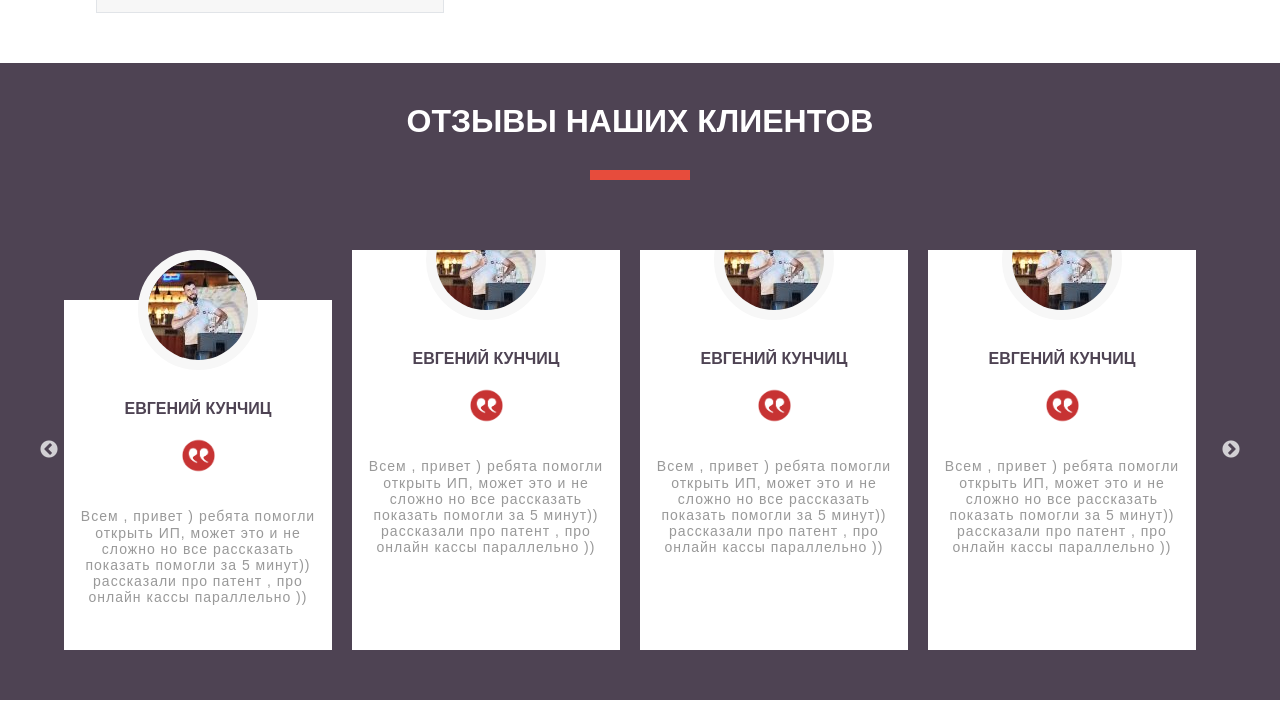
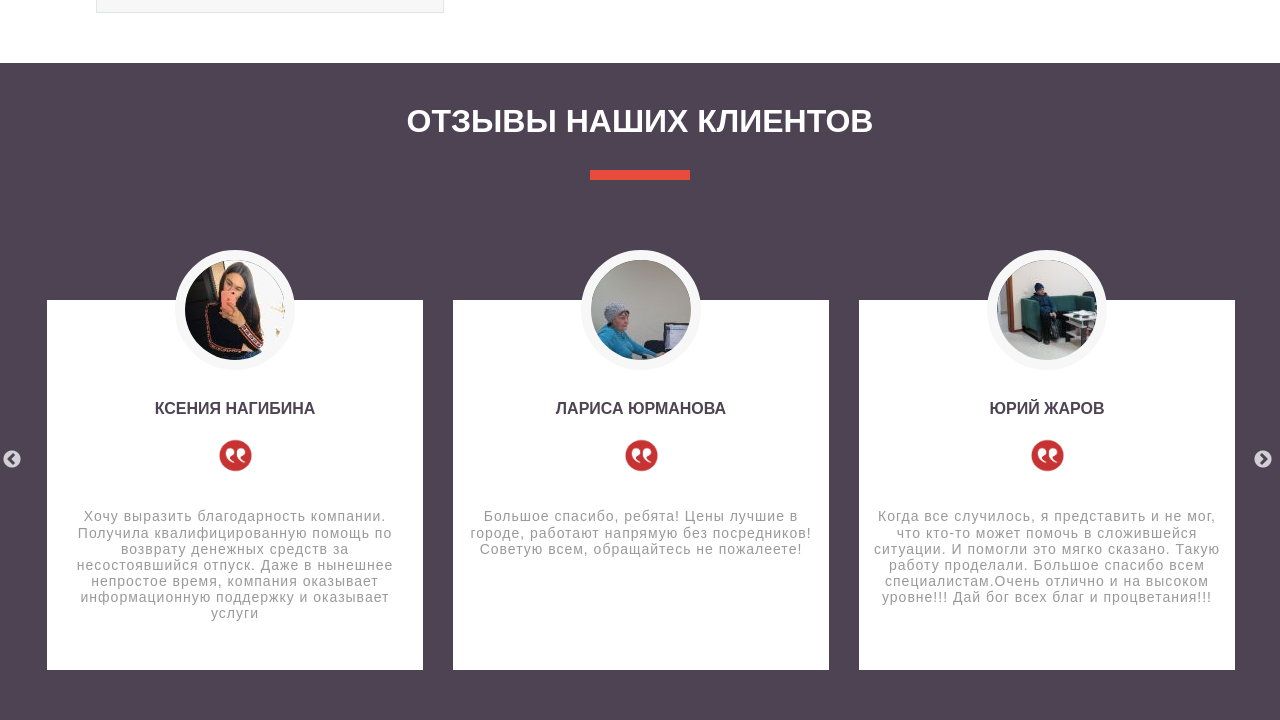
Before and after one commit to Romanenko-Vasilii/FBP, a website: page index.html in a window 1280 px wide. Shown: the part 3004-3724 px from the top of the page. Drawn offline with nearby package versions, Linux system fonts and the light colour scheme.

Commit message:
remake slider

```diff
--- a/index.html
+++ b/index.html
@@ -263,57 +263,61 @@
           </div>
           <!-- /.feetback__card -->
           <div class="feetback__card">
+            <div class="insert"></div>
             <div class="card__avatar">
-            <img src="img/ava/kunchits.jpg" alt="Кунчиц" class="card__pict">
+            <img src="img/ava/romanova.jpg" alt="Романова" class="card__pict">
             </div>
             <!-- /.card__avatar -->
-            <div class="card__name">евгений кунчиц</div>
+            <div class="card__name">ирина романова</div>
             <!-- /.card__name -->
             <img src="img/kov2.png" alt="" class="card__image">
             <div class="card__response">
-              Всем , привет ) ребята помогли открыть ИП, может это и не сложно но все рассказать показать помогли за 5 минут)) рассказали про патент , про онлайн кассы параллельно ))
+              Спасибо огромное команде юристов финансово-правового бюро! Быстро и очень слажено помогли мне избавится от долгов по кредитам! Если бы не Вы, так бы и не решилась на процедуру Банкротства! Дорогие друзья, если читаете мой отзыв - не сомневайтесь! Это команда профессионалов, из 5 ставлю 100!!!! Если решать какие-то проблемы - то только с вами! С уважением, Романова Ирина Владимировна!
             </div>
             <!-- /.card__text -->
           </div>
           <!-- /.feetback__card -->
           <div class="feetback__card">
+            <div class="insert"></div>
             <div class="card__avatar">
-            <img src="img/ava/kunchits.jpg" alt="Кунчиц" class="card__pict">
+            <img src="img/ava/nagibina.jpg" alt="Нагибина" class="card__pict">
             </div>
             <!-- /.card__avatar -->
-            <div class="card__name">евгений кунчиц</div>
+            <div class="card__name">ксения нагибина</div>
             <!-- /.card__name -->
             <img src="img/kov2.png" alt="" class="card__image">
             <div class="card__response">
-              Всем , привет ) ребята помогли открыть ИП, может это и не сложно но все рассказать показать помогли за 5 минут)) рассказали про патент , про онлайн кассы параллельно ))
+              Хочу выразить благодарность компании. Получила квалифицированную помощь по возврату денежных средств за несостоявшийся отпуск. Даже в нынешнее непростое время, компания оказывает информационную поддержку и оказывает услуги
             </div>
             <!-- /.card__text -->
           </div>
           <!-- /.feetback__card -->
           <div class="feetback__card">
+            <div class="insert"></div>
             <div class="card__avatar">
-            <img src="img/ava/kunchits.jpg" alt="Кунчиц" class="card__pict">
+            <img src="img/ava/urmanova.jpg" alt="Юрманова" class="card__pict">
             </div>
             <!-- /.card__avatar -->
-            <div class="card__name">евгений кунчиц</div>
+            <div class="card__name">лариса юрманова</div>
             <!-- /.card__name -->
             <img src="img/kov2.png" alt="" class="card__image">
             <div class="card__response">
-              Всем , привет ) ребята помогли открыть ИП, может это и не сложно но все рассказать показать помогли за 5 минут)) рассказали про патент , про онлайн кассы параллельно ))
+              Большое спасибо, ребята! Цены лучшие в городе, работают напрямую без посредников! Советую всем, обращайтесь не пожалеете!
             </div>
             <!-- /.card__text -->
           </div>
           <!-- /.feetback__card -->
           <div class="feetback__card">
+            <div class="insert"></div>
             <div class="card__avatar">
-            <img src="img/ava/kunchits.jpg" alt="Кунчиц" class="card__pict">
+            <img src="img/ava/zarov.jpg" alt="Жаров" class="card__pict">
             </div>
             <!-- /.card__avatar -->
-            <div class="card__name">евгений кунчиц</div>
+            <div class="card__name">юрий жаров</div>
             <!-- /.card__name -->
             <img src="img/kov2.png" alt="" class="card__image">
             <div class="card__response">
-              Всем , привет ) ребята помогли открыть ИП, может это и не сложно но все рассказать показать помогли за 5 минут)) рассказали про патент , про онлайн кассы параллельно ))
+              Когда все случилось, я представить и не мог, что кто-то может помочь в сложившейся ситуации. И помогли это мягко сказано. Такую работу проделали. Большое спасибо всем специалистам.Очень отлично и на высоком уровне!!! Дай бог всех благ и процветания!!!
             </div>
             <!-- /.card__text -->
           </div>
--- a/js/main.js
+++ b/js/main.js
@@ -1,4 +1,29 @@
 $('.feetback__row').slick({
   slidesToShow: 4, //сколько слайдов показывать в карусели
   slidesToScroll: 1, // сколько слайдов прокручивать за раз
+  autoplay: true,
+  responsive: [
+    {
+      breakpoint: 1350,
+      settings: {
+        slidesToShow: 3,
+        slidesToScroll: 3,
+        infinite: true,
+      }
+    },
+    {
+      breakpoint: 800,
+      settings: {
+        slidesToShow: 2,
+        slidesToScroll: 2
+      }
+    },
+    {
+      breakpoint: 580,
+      settings: {
+        slidesToShow: 1,
+        slidesToScroll: 1
+      }
+    }
+  ]
 })
--- a/sass/templates/_feetback.sass
+++ b/sass/templates/_feetback.sass
@@ -22,17 +22,16 @@
       margin: auto
       margin-top: 30px
   &__row
-    max-width: 90%
-    width: 1700px
+    max-width: 95%
+    width: 1800px
     margin: auto
   &__card
-    width: 460px
-    height: 400px
+    max-width: 100%
+    min-height: 1%
+    height: 420px
     background-color: $light
     text-align: center
-    margin-right: 20px
-
-
+    margin: 0 15px
 .insert
   width: 100%
   height: 50px
@@ -69,3 +68,12 @@
   .slick-slide img
     display: inline-block
     z-index: 999
+
+.slick-track
+    display: flex
+    align-items: flex-start
+    justify-content: space-around
+.slick-list
+  width: 100%
+.slick-prev
+  margin-left: -5px
```
Also changed, not shown: css/style.css.
